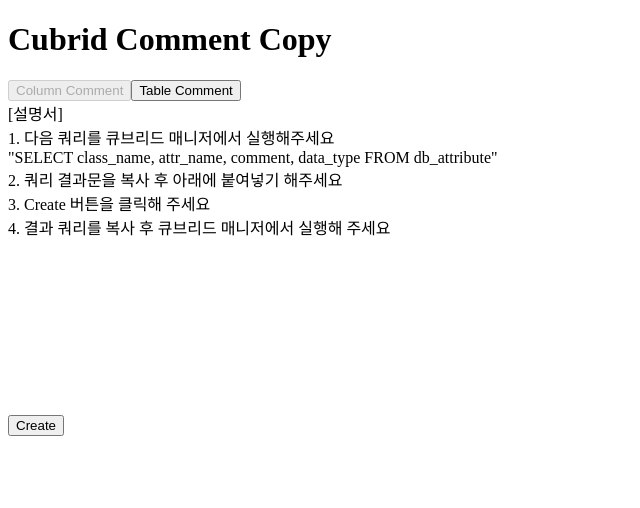
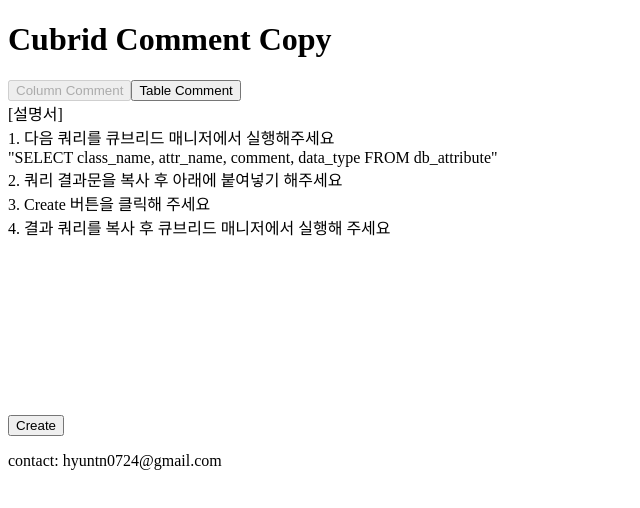
Before and after one commit to hyuntnchoi/cubrid-comment-copy, an Angular app: page / in a window 1280 px wide. Shown: the top 508 px of the page, without its empty margins (0-640 px from the left). Built offline with nearby package versions, Linux system fonts and the light colour scheme.

Commit message:
create bottom-bar component and add contact info

```diff
--- a/src/app/app.component.html
+++ b/src/app/app.component.html
@@ -3,3 +3,5 @@
 <div class="container">
 	<comment-editor></comment-editor>
 </div>
+
+<app-bottom-bar></app-bottom-bar>
--- a/src/app/app.module.ts
+++ b/src/app/app.module.ts
@@ -6,6 +6,7 @@
 import { AppComponent } from './app.component';
 import { TopBarComponent } from './top-bar/top-bar.component';
 import { CommentEditorComponent } from './comment-editor/comment-editor.component';
+import { BottomBarComponent } from './bottom-bar/bottom-bar.component';
 
 @NgModule({
   imports: [
@@ -15,7 +16,8 @@
   declarations: [
     AppComponent,
     TopBarComponent,
-    CommentEditorComponent
+    CommentEditorComponent,
+    BottomBarComponent
   ],
   providers: [],
   bootstrap: [AppComponent]
--- /dev/null
+++ b/src/app/bottom-bar/bottom-bar.component.html
@@ -0,0 +1 @@
+<p>contact: hyuntn0724@gmail.com</p>
--- /dev/null
+++ b/src/app/bottom-bar/bottom-bar.component.ts
@@ -0,0 +1,15 @@
+import { Component, OnInit } from '@angular/core';
+
+@Component({
+  selector: 'app-bottom-bar',
+  templateUrl: './bottom-bar.component.html',
+  styleUrls: ['./bottom-bar.component.css']
+})
+export class BottomBarComponent implements OnInit {
+
+  constructor() { }
+
+  ngOnInit(): void {
+  }
+
+}
```
Also changed, not shown: src/app/bottom-bar/bottom-bar.component.css (added), 1 other file (tests, documents, lock files or other folders).
